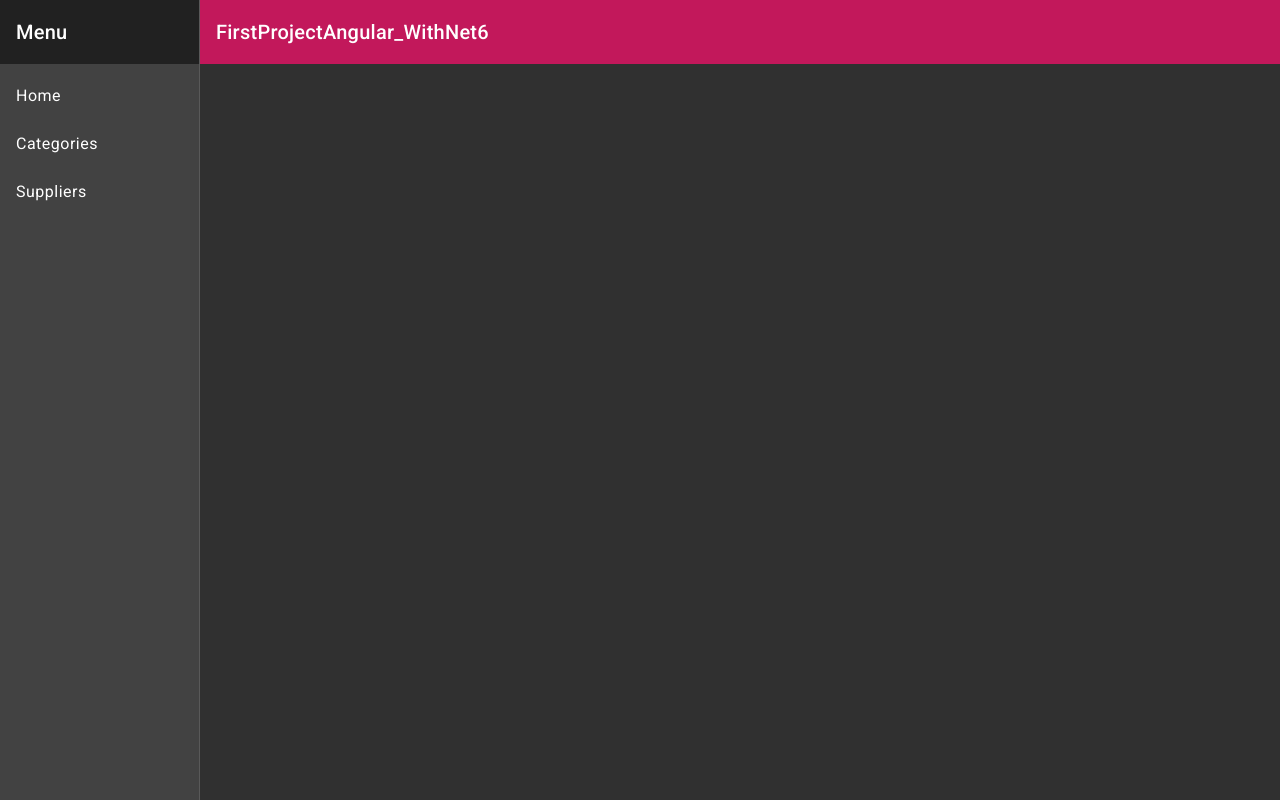
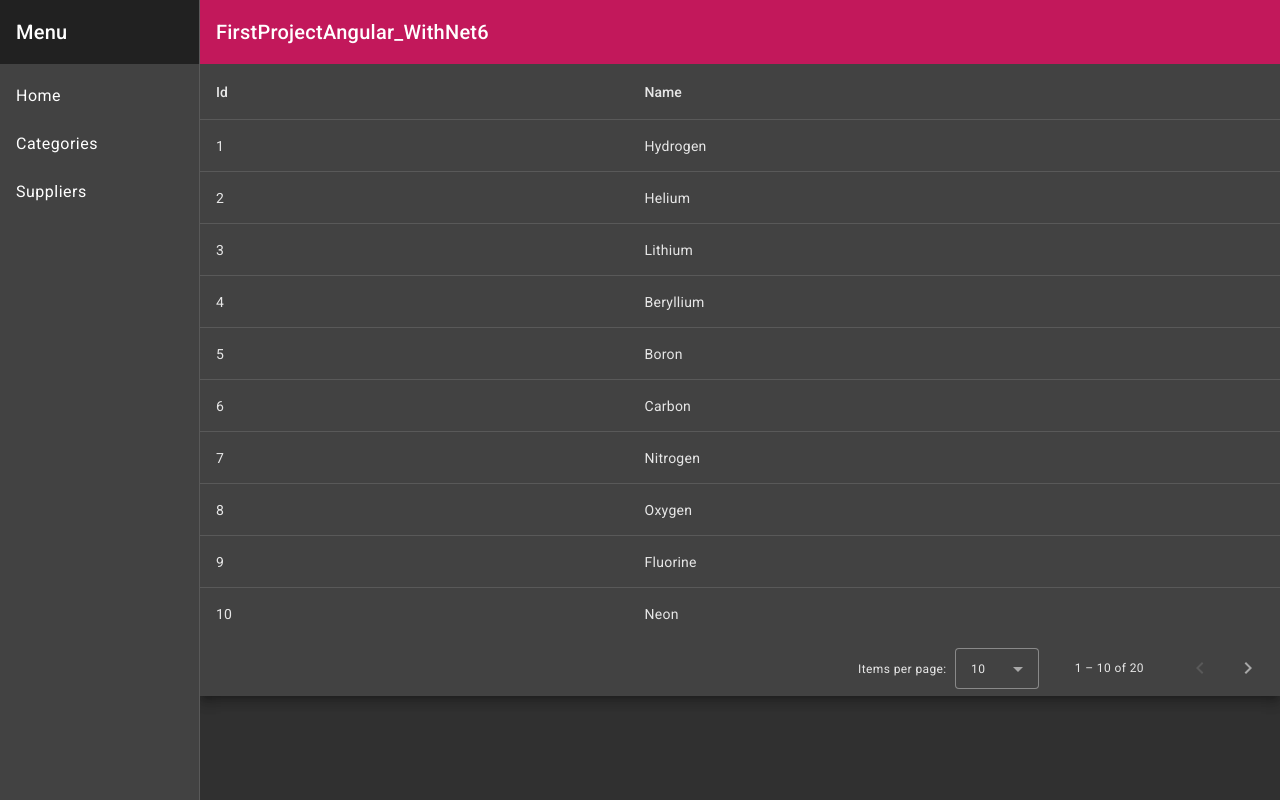
Before and after one commit to jorge2805/FirstProjectAngular, an Angular app: page /categories in a window 1280 px wide. Built offline with nearby package versions, Linux system fonts and the light colour scheme.

Commit message:
Agregando Routing

```diff
--- /dev/null
+++ b/src/app/categories/categories-datasource.ts
@@ -0,0 +1,111 @@
+import { DataSource } from '@angular/cdk/collections';
+import { MatPaginator } from '@angular/material/paginator';
+import { MatSort } from '@angular/material/sort';
+import { map } from 'rxjs/operators';
+import { Observable, of as observableOf, merge } from 'rxjs';
+
+// TODO: Replace this with your own data model type
+export interface CategoriesItem {
+  name: string;
+  id: number;
+}
+
+// TODO: replace this with real data from your application
+const EXAMPLE_DATA: CategoriesItem[] = [
+  {id: 1, name: 'Hydrogen'},
+  {id: 2, name: 'Helium'},
+  {id: 3, name: 'Lithium'},
+  {id: 4, name: 'Beryllium'},
+  {id: 5, name: 'Boron'},
+  {id: 6, name: 'Carbon'},
+  {id: 7, name: 'Nitrogen'},
+  {id: 8, name: 'Oxygen'},
+  {id: 9, name: 'Fluorine'},
+  {id: 10, name: 'Neon'},
+  {id: 11, name: 'Sodium'},
+  {id: 12, name: 'Magnesium'},
+  {id: 13, name: 'Aluminum'},
+  {id: 14, name: 'Silicon'},
+  {id: 15, name: 'Phosphorus'},
+  {id: 16, name: 'Sulfur'},
+  {id: 17, name: 'Chlorine'},
+  {id: 18, name: 'Argon'},
+  {id: 19, name: 'Potassium'},
+  {id: 20, name: 'Calcium'},
+];
+
+/**
+ * Data source for the Categories view. This class should
+ * encapsulate all logic for fetching and manipulating the displayed data
+ * (including sorting, pagination, and filtering).
+ */
+export class CategoriesDataSource extends DataSource<CategoriesItem> {
+  data: CategoriesItem[] = EXAMPLE_DATA;
+  paginator: MatPaginator | undefined;
+  sort: MatSort | undefined;
+
+  constructor() {
+    super();
+  }
+
+  /**
+   * Connect this data source to the table. The table will only update when
+   * the returned stream emits new items.
+   * @returns A stream of the items to be rendered.
+   */
+  connect(): Observable<CategoriesItem[]> {
+    if (this.paginator && this.sort) {
+      // Combine everything that affects the rendered data into one update
+      // stream for the data-table to consume.
+      return merge(observableOf(this.data), this.paginator.page, this.sort.sortChange)
+        .pipe(map(() => {
+          return this.getPagedData(this.getSortedData([...this.data ]));
+        }));
+    } else {
+      throw Error('Please set the paginator and sort on the data source before connecting.');
+    }
+  }
+
+  /**
+   *  Called when the table is being destroyed. Use this function, to clean up
+   * any open connections or free any held resources that were set up during connect.
+   */
+  disconnect(): void {}
+
+  /**
+   * Paginate the data (client-side). If you're using server-side pagination,
+   * this would be replaced by requesting the appropriate data from the server.
+   */
+  private getPagedData(data: CategoriesItem[]): CategoriesItem[] {
+    if (this.paginator) {
+      const startIndex = this.paginator.pageIndex * this.paginator.pageSize;
+      return data.splice(startIndex, this.paginator.pageSize);
+    } else {
+      return data;
+    }
+  }
+
+  /**
+   * Sort the data (client-side). If you're using server-side sorting,
+   * this would be replaced by requesting the appropriate data from the server.
+   */
+  private getSortedData(data: CategoriesItem[]): CategoriesItem[] {
+    if (!this.sort || !this.sort.active || this.sort.direction === '') {
+      return data;
+    }
+
+    return data.sort((a, b) => {
+      const isAsc = this.sort?.direction === 'asc';
+      switch (this.sort?.active) {
+        case 'name': return compare(a.name, b.name, isAsc);
+        case 'id': return compare(+a.id, +b.id, isAsc);
+        default: return 0;
+      }
+    });
+  }
+}
+
+/** Simple sort comparator for example ID/Name columns (for client-side sorting). */
+function compare(a: string | number, b: string | number, isAsc: boolean): number {
+  return (a < b ? -1 : 1) * (isAsc ? 1 : -1);
+}
--- /dev/null
+++ b/src/app/categories/categories.component.html
@@ -0,0 +1,26 @@
+<div class="mat-elevation-z8">
+  <table mat-table class="full-width-table" matSort aria-label="Elements">
+    <!-- Id Column -->
+    <ng-container matColumnDef="id">
+      <th mat-header-cell *matHeaderCellDef mat-sort-header>Id</th>
+      <td mat-cell *matCellDef="let row">{{row.id}}</td>
+    </ng-container>
+
+    <!-- Name Column -->
+    <ng-container matColumnDef="name">
+      <th mat-header-cell *matHeaderCellDef mat-sort-header>Name</th>
+      <td mat-cell *matCellDef="let row">{{row.name}}</td>
+    </ng-container>
+
+    <tr mat-header-row *matHeaderRowDef="displayedColumns"></tr>
+    <tr mat-row *matRowDef="let row; columns: displayedColumns;"></tr>
+  </table>
+
+  <mat-paginator #paginator
+      [length]="dataSource?.data?.length"
+      [pageIndex]="0"
+      [pageSize]="10"
+      [pageSizeOptions]="[5, 10, 20]"
+      aria-label="Select page">
+  </mat-paginator>
+</div>
--- /dev/null
+++ b/src/app/categories/categories.component.ts
@@ -0,0 +1,35 @@
+import { AfterViewInit, Component, ViewChild } from '@angular/core';
+import { MatPaginator } from '@angular/material/paginator';
+import { MatSort } from '@angular/material/sort';
+import { MatTable } from '@angular/material/table';
+import { CategoriesDataSource, CategoriesItem } from './categories-datasource';
+
+@Component({
+  selector: 'app-categories',
+  templateUrl: './categories.component.html',
+  styles: [`
+    .full-width-table {
+      width: 100%;
+    }
+
+  `]
+})
+export class CategoriesComponent implements AfterViewInit {
+  @ViewChild(MatPaginator) paginator!: MatPaginator;
+  @ViewChild(MatSort) sort!: MatSort;
+  @ViewChild(MatTable) table!: MatTable<CategoriesItem>;
+  dataSource: CategoriesDataSource;
+
+  /** Columns displayed in the table. Columns IDs can be added, removed, or reordered. */
+  displayedColumns = ['id', 'name'];
+
+  constructor() {
+    this.dataSource = new CategoriesDataSource();
+  }
+
+  ngAfterViewInit(): void {
+    this.dataSource.sort = this.sort;
+    this.dataSource.paginator = this.paginator;
+    this.table.dataSource = this.dataSource;
+  }
+}
--- a/src/app/home/home.component.html
+++ b/src/app/home/home.component.html
@@ -18,5 +18,7 @@
       <span>FirstProjectAngular_WithNet6</span>
     </mat-toolbar>
     <!-- Add Content Here -->
+    <!--<app-categories></app-categories>-->
+    <router-outlet></router-outlet>
   </mat-sidenav-content>
 </mat-sidenav-container>
```
Also changed, not shown: src/app/app-routing.module.ts (added, +17 -0 lines), src/app/app.module.ts (+12 -2 lines).
